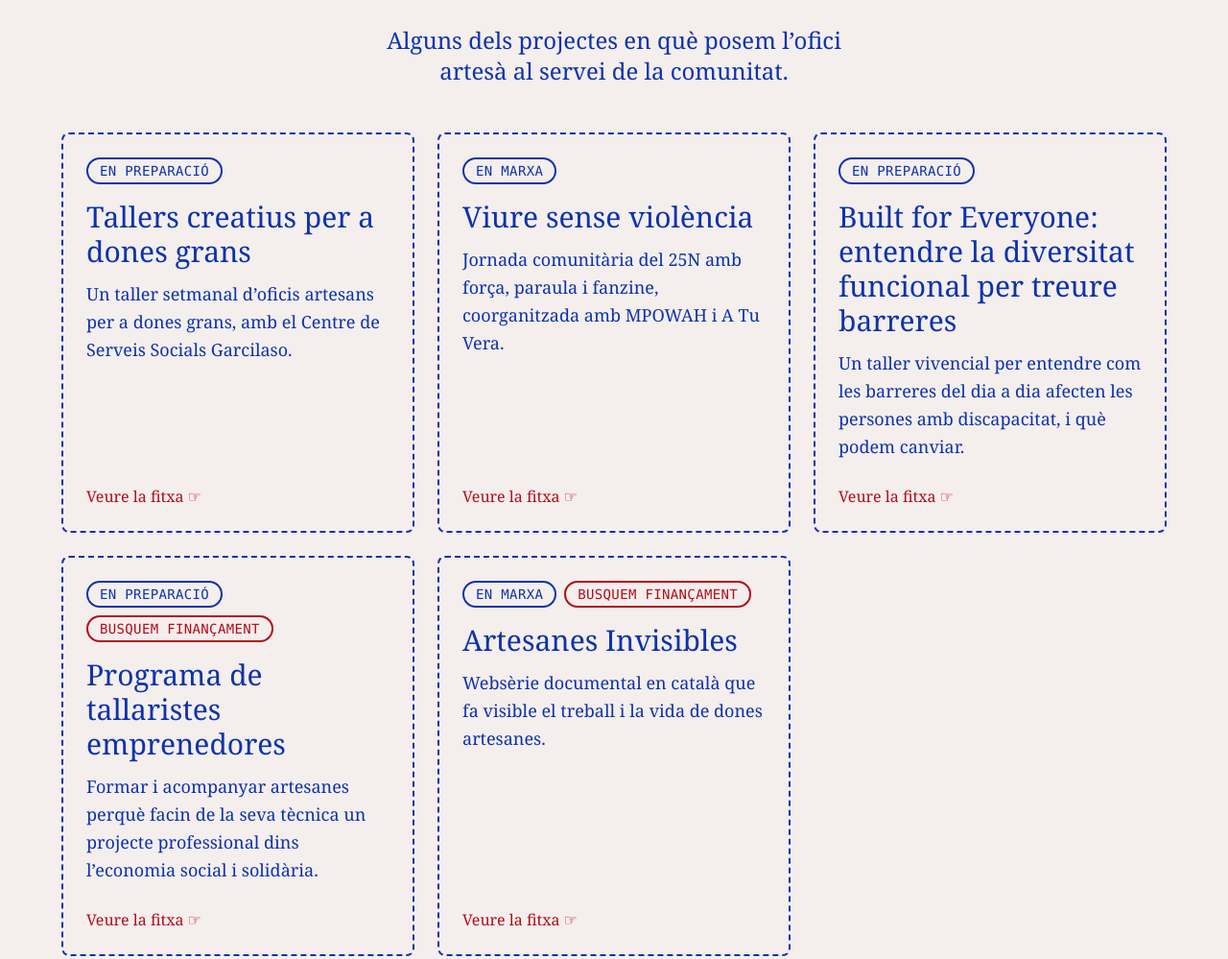
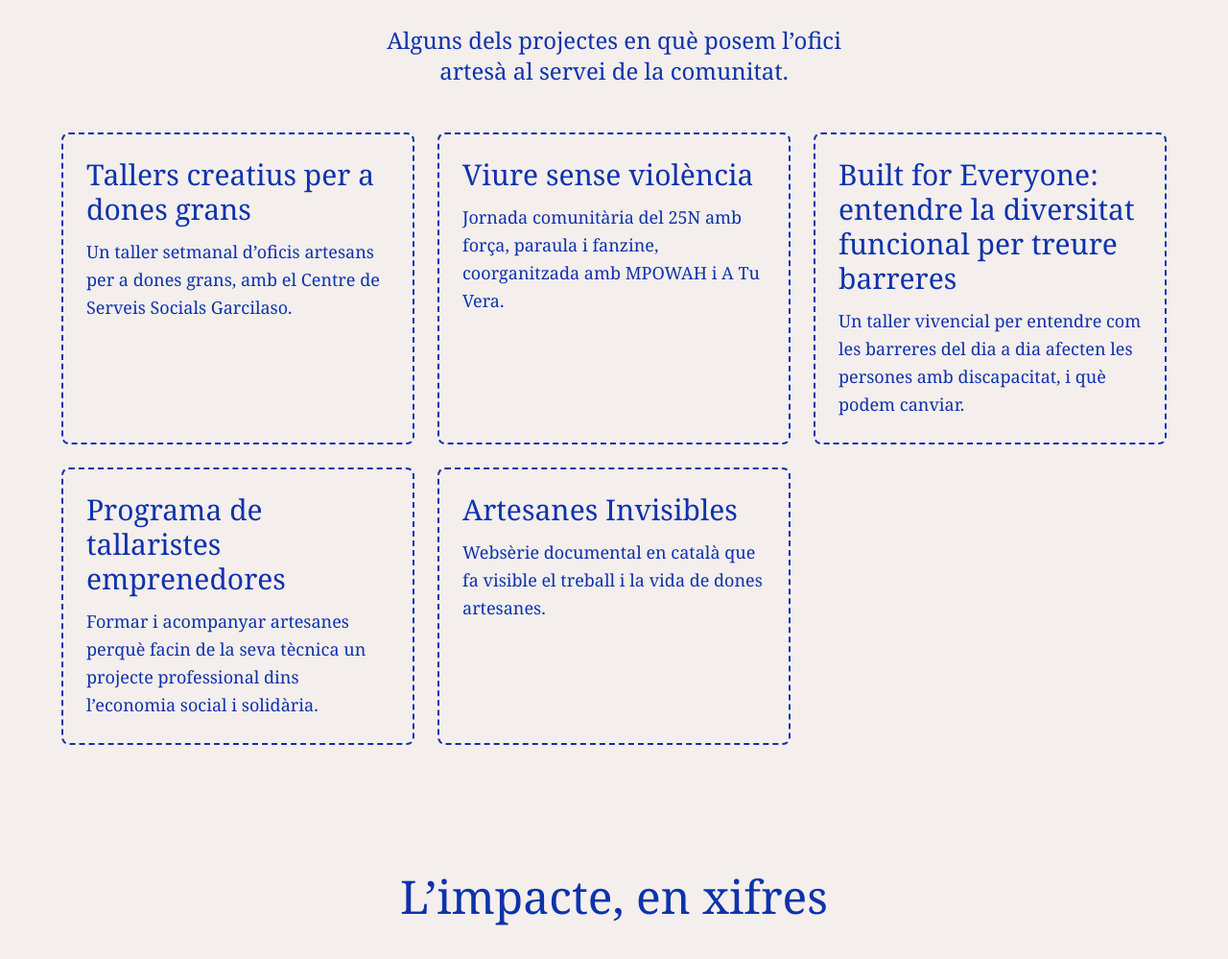
Before and after one commit to tallerets/associacio, an Astro site: page / in a window 1280 px wide. Shown: the part 2740-3739 px from the top of the page at 96% size. Built offline with nearby package versions, Linux system fonts and the light colour scheme; Astro itself is replaced by a stand-in of ours; a web font is replaced by a local one.

Commit message:
Simplify ProjecteCard layout
Removed the project link and status display from the ProjecteCard component.

```diff
--- a/src/components/ProjecteCard.astro
+++ b/src/components/ProjecteCard.astro
@@ -6,19 +6,4 @@ interface Props {
 const { projecte } = Astro.props
 ---
 
-<li class="punt bg-soft hover:-rotate-1 hover:border-red transition-all">
-  <a href={`/projectes/${projecte.slug}`} class="flex flex-col h-full p-6 hover:text-dark">
-    <div class="flex flex-wrap gap-2 mb-4">
-      {
-        projecte.estats.map((e) => (
-          <span class={`etiqueta ${e === 'Busquem finançament' ? 'border-red text-red' : 'border-dark'}`}>
-            {e}
-          </span>
-        ))
-      }
-    </div>
-    <h3 class="text-2xl md:text-3xl font-[500] leading-tight mb-3">{projecte.titol}</h3>
-    <p class="text-lg leading-relaxed mb-6">{projecte.resum}</p>
-    <span class="mt-auto font-[500] text-red">Veure la fitxa ☞</span>
-  </a>
-</li>
+<li class="punt bg-soft p-6"><h3 class="text-2xl md:text-3xl font-[500] leading-tight mb-3">{projecte.titol}</h3><p class="text-lg leading-relaxed">{projecte.resum}</p></li>
```
